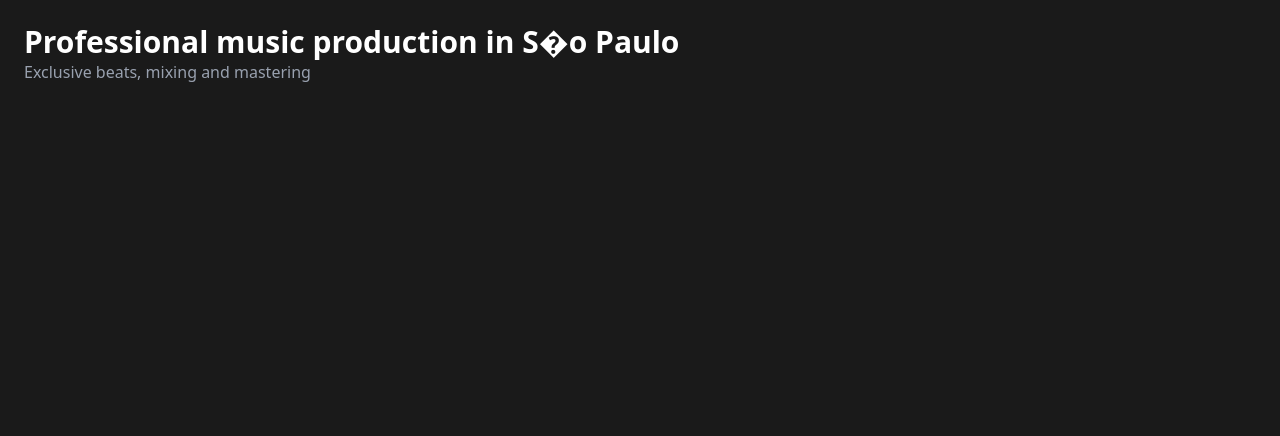
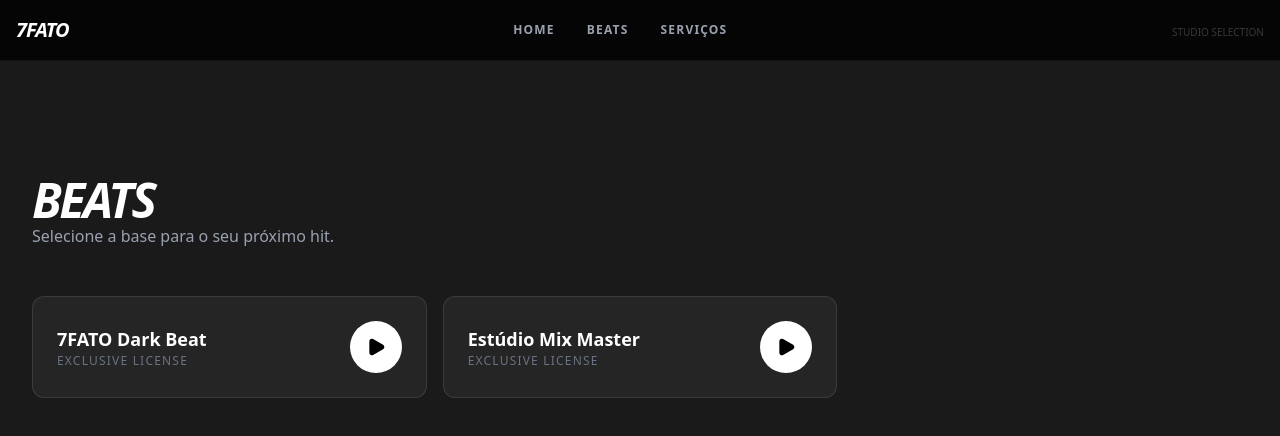
Before and after one commit to leonardosantana-tech/7fato, a Next.js app: page /en in a window 1280 px wide. Shown: the top 436 px of the page. Built offline with nearby package versions, Linux system fonts and the light colour scheme.

Commit message:
header and play function

```diff
--- a/src/app/(routes)/[locale]/page.tsx
+++ b/src/app/(routes)/[locale]/page.tsx
@@ -1,13 +1,23 @@
-import { getDictionary } from "@/i18n";
-import { Locale } from "@/i18n/config";
+import BeatCard from "@/components/beats/BeatCard";
+import { beats } from "@/data/mock/beats";
 
-export default function Home({ params }: { params: { locale: Locale } }) {
-  const dict = getDictionary(params.locale);
+export default function Home() {
+  return (
+    <main className="container mx-auto p-8 pt-24 space-y-6">
+      <header className="mb-12">
+        <h1 className="text-5xl font-black tracking-tighter italic uppercase">
+          Beats
+        </h1>
+        <p className="text-gray-400">
+          Selecione a base para o seu próximo hit.
+        </p>
+      </header>
 
-  return (
-    <main className="p-6">
-      <h1 className="text-3xl font-bold">{dict.home.hero.title}</h1>
-      <p className="text-gray-400">{dict.home.hero.subtitle}</p>
+      <div className="grid grid-cols-1 md:grid-cols-2 lg:grid-cols-3 gap-4">
+        {beats.map((beat) => (
+          <BeatCard key={beat.id} beat={beat} />
+        ))}
+      </div>
     </main>
   );
 }
--- a/src/app/layout.tsx
+++ b/src/app/layout.tsx
@@ -1,12 +1,10 @@
 import type { Metadata } from "next";
 import { Geist, Geist_Mono } from "next/font/google";
 import "./globals.css";
+import Player from "@/components/player/Player";
+import Header from "@/components/layout/Header";
 
-const geistSans = Geist({
-  variable: "--font-geist-sans",
-  subsets: ["latin"],
-});
-
+const geistSans = Geist({ variable: "--font-geist-sans", subsets: ["latin"] });
 const geistMono = Geist_Mono({
   variable: "--font-geist-mono",
   subsets: ["latin"],
@@ -14,8 +12,7 @@ const geistMono = Geist_Mono({
 
 export const metadata: Metadata = {
   title: "7FATO | Produção Musical",
-  description:
-    "Estúdio de gravação, mixagem e masterização em São Paulo. Beats exclusivos e produção de alto nível.",
+  description: "Estúdio de gravação, mixagem e masterização em São Paulo.",
 };
 
 export default function RootLayout({
@@ -28,7 +25,19 @@ export default function RootLayout({
       lang="pt"
       className={`${geistSans.variable} ${geistMono.variable} antialiased`}
     >
-      <body className="bg-background text-white min-h-screen">{children}</body>
+      <body className="bg-background text-white min-h-screen flex flex-col">
+        {/* 🧭 HEADER FIXO */}
+        <Header />
+
+        {/* 🧱 CONTEÚDO PRINCIPAL
+            pt-20: Espaço para o Header (topo)
+            pb-28: Espaço para o Player (base) + margem de segurança
+        */}
+        <main className="flex-1 pt-20 pb-28">{children}</main>
+
+        {/* 🎧 PLAYER GLOBAL */}
+        <Player />
+      </body>
     </html>
   );
 }
--- /dev/null
+++ b/src/components/beats/BeatCard.tsx
@@ -0,0 +1,34 @@
+"use client";
+
+import { usePlayer } from "@/hooks/usePlayer";
+import { Play } from "lucide-react";
+
+export default function BeatCard({ beat }: any) {
+  const { playTrack, currentTrack, isPlaying } = usePlayer();
+
+  const isCurrent = currentTrack?.id === beat.id;
+
+  return (
+    <div className="bg-white/5 border border-white/10 p-6 rounded-xl hover:bg-white/10 transition-colors group">
+      <div className="flex justify-between items-center">
+        <div>
+          <h3 className="font-bold text-lg">{beat.title}</h3>
+          <p className="text-xs text-gray-500 uppercase tracking-widest">
+            Exclusive License
+          </p>
+        </div>
+
+        <button
+          onClick={() => playTrack(beat)}
+          className={`p-4 rounded-full transition-all ${
+            isCurrent && isPlaying
+              ? "bg-green-500 text-black scale-110"
+              : "bg-white text-black hover:scale-110"
+          }`}
+        >
+          <Play size={20} fill="currentColor" />
+        </button>
+      </div>
+    </div>
+  );
+}
--- /dev/null
+++ b/src/components/layout/Header.tsx
@@ -0,0 +1,47 @@
+"use client";
+
+import Link from "next/link";
+import { useParams } from "next/navigation";
+
+export default function Header() {
+  const { locale } = useParams();
+
+  return (
+    <header className="fixed top-0 left-0 w-full bg-black/80 backdrop-blur-md border-b border-white/5 p-4 z-50">
+      <div className="container mx-auto flex justify-between items-center">
+        <Link
+          href={`/${locale}`}
+          className="font-black text-xl tracking-tighter italic"
+        >
+          7FATO
+        </Link>
+
+        <nav className="flex gap-8 text-xs font-bold uppercase tracking-widest text-gray-400">
+          <Link
+            href={`/${locale}`}
+            className="hover:text-white transition-colors"
+          >
+            Home
+          </Link>
+          <Link
+            href={`/${locale}/beats`}
+            className="hover:text-white transition-colors"
+          >
+            Beats
+          </Link>
+          <Link
+            href={`/${locale}/servicos`}
+            className="hover:text-white transition-colors"
+          >
+            Serviços
+          </Link>
+        </nav>
+
+        <div className="hidden md:block">
+          {/* Espaço reservado para busca/idioma futuramente */}
+          <span className="text-[10px] text-white/20">STUDIO SELECTION</span>
+        </div>
+      </div>
+    </header>
+  );
+}
--- /dev/null
+++ b/src/components/player/Player.tsx
@@ -0,0 +1,83 @@
+"use client";
+
+import { useEffect } from "react";
+import { usePlayer } from "@/hooks/usePlayer";
+import { Play, Pause, Volume2 } from "lucide-react";
+
+export default function Player() {
+  const {
+    currentTrack,
+    isPlaying,
+    togglePlay,
+    progress,
+    duration,
+    seek,
+    volume,
+    setVolume,
+    _hasHydrated,
+    setHasHydrated,
+  } = usePlayer();
+
+  // Garante que o estado do localStorage seja lido antes de renderizar
+  useEffect(() => {
+    setHasHydrated(true);
+  }, [setHasHydrated]);
+
+  if (!_hasHydrated || !currentTrack) return null;
+
+  return (
+    <div className="fixed bottom-0 left-0 w-full bg-black/90 backdrop-blur-lg border-t border-white/10 p-4 z-50 animate-in slide-in-from-bottom duration-500">
+      <div className="container mx-auto flex items-center gap-6">
+        {/* CONTROLES */}
+        <button
+          onClick={togglePlay}
+          className="bg-white text-black p-3 rounded-full hover:scale-105 transition-transform active:scale-95"
+        >
+          {isPlaying ? (
+            <Pause size={20} fill="black" />
+          ) : (
+            <Play size={20} fill="black" />
+          )}
+        </button>
+
+        {/* INFO & PROGRESSO */}
+        <div className="flex-1 flex flex-col gap-1">
+          <div className="flex justify-between items-end">
+            <p className="text-sm font-bold tracking-tight text-white uppercase">
+              {currentTrack.title}
+            </p>
+            <span className="text-[10px] text-gray-500 font-mono">
+              {Math.floor(progress / 60)}:
+              {(progress % 60).toFixed(0).padStart(2, "0")} /{" "}
+              {Math.floor(duration / 60)}:
+              {(duration % 60).toFixed(0).padStart(2, "0")}
+            </span>
+          </div>
+
+          <input
+            type="range"
+            min={0}
+            max={duration || 0}
+            value={progress}
+            onChange={(e) => seek(Number(e.target.value))}
+            className="w-full h-1 bg-white/20 rounded-lg appearance-none cursor-pointer accent-white"
+          />
+        </div>
+
+        {/* VOLUME (Escondido em telas muito pequenas) */}
+        <div className="hidden md:flex items-center gap-2 w-32">
+          <Volume2 size={16} className="text-gray-400" />
+          <input
+            type="range"
+            min={0}
+            max={1}
+            step={0.01}
+            value={volume}
+            onChange={(e) => setVolume(Number(e.target.value))}
+            className="w-full h-1 bg-white/20 rounded-lg appearance-none cursor-pointer accent-white"
+          />
+        </div>
+      </div>
+    </div>
+  );
+}
--- a/src/data/mock/beats.ts
+++ b/src/data/mock/beats.ts
@@ -0,0 +1,12 @@
+export const beats = [
+  {
+    id: "1",
+    title: "7FATO Dark Beat",
+    url: "https://www.soundhelix.com/examples/mp3/SoundHelix-Song-1.mp3", // Link de teste
+  },
+  {
+    id: "2",
+    title: "Estúdio Mix Master",
+    url: "https://www.soundhelix.com/examples/mp3/SoundHelix-Song-2.mp3", // Link de teste
+  },
+];
```
